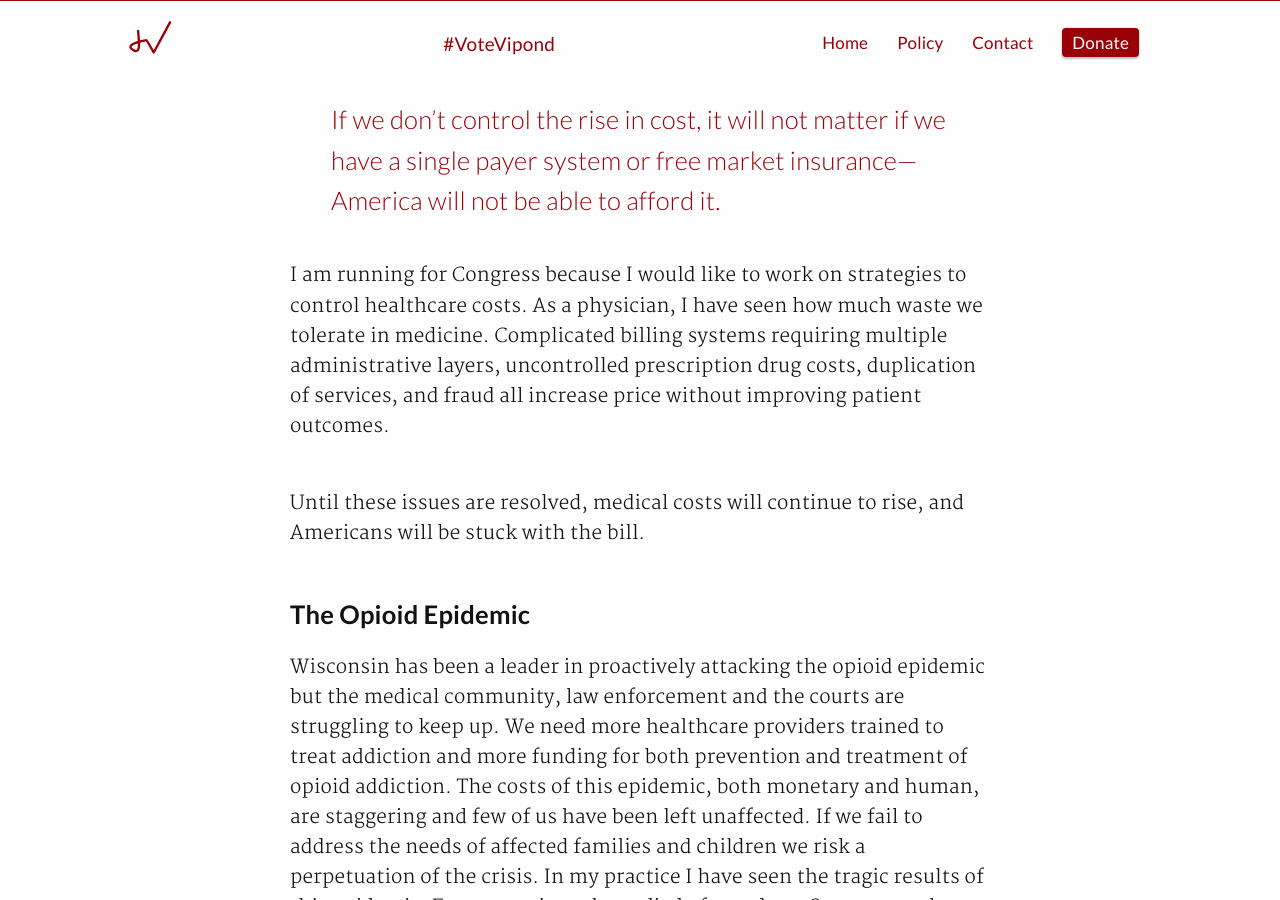
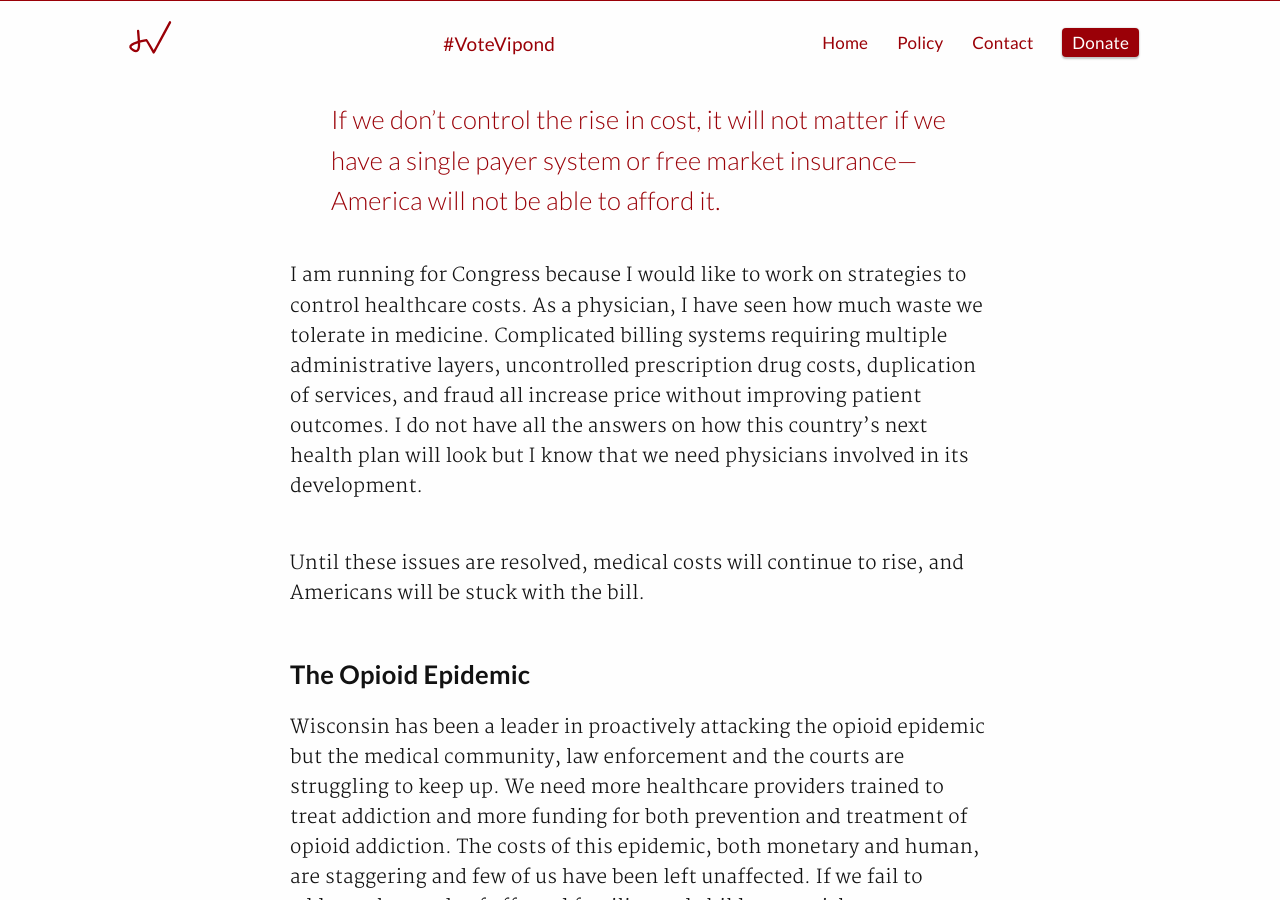
Before and after one commit to AlexVipond/jennifervipond.github.io, a Jekyll site: the page built from _posts/2017-12-28-common-sense-leadership.md, in a window 1280 px wide and 900 px high, scrolled down 1712 px. Built offline with Jekyll 4.4.1, drawn with Linux system fonts in a browser that asks for light colours.

Commit message:
Update 2017-12-28-common-sense-leadership.md

```diff
--- a/_posts/2017-12-28-common-sense-leadership.md
+++ b/_posts/2017-12-28-common-sense-leadership.md
@@ -37,7 +37,7 @@ While Congress has battled over strategies to pay for the crippling costs of med
 
 > If we don’t control the rise in cost, it will not matter if we have a single payer system or free market insurance—America will not be able to afford it.
 
-I am running for Congress because I would like to work on strategies to control healthcare costs. As a physician, I have seen how much waste we tolerate in medicine. Complicated billing systems requiring multiple administrative layers, uncontrolled prescription drug costs, duplication of services, and fraud all increase price without improving patient outcomes.
+I am running for Congress because I would like to work on strategies to control healthcare costs. As a physician, I have seen how much waste we tolerate in medicine. Complicated billing systems requiring multiple administrative layers, uncontrolled prescription drug costs, duplication of services, and fraud all increase price without improving patient outcomes. I do not have all the answers on how this country's next health plan will look but I know that we need physicians involved in its development.
 
 <hr style="visibility: hidden;" id="opioid-epidemic">
 
```
